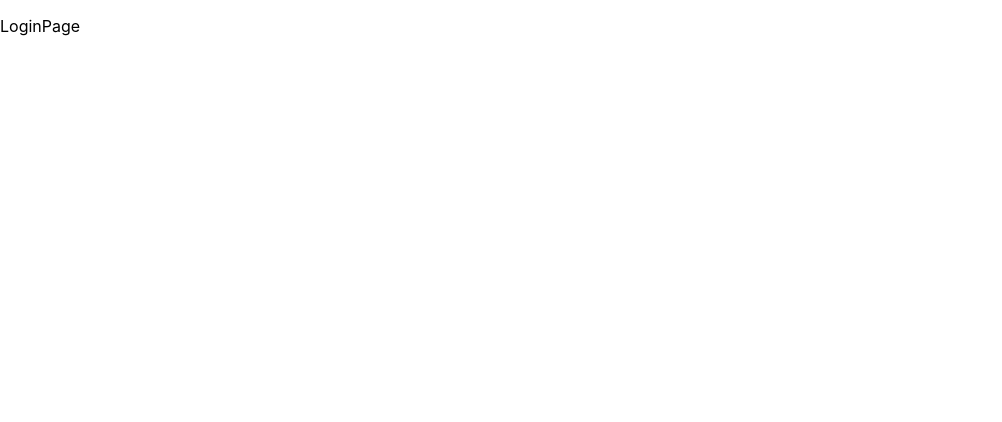
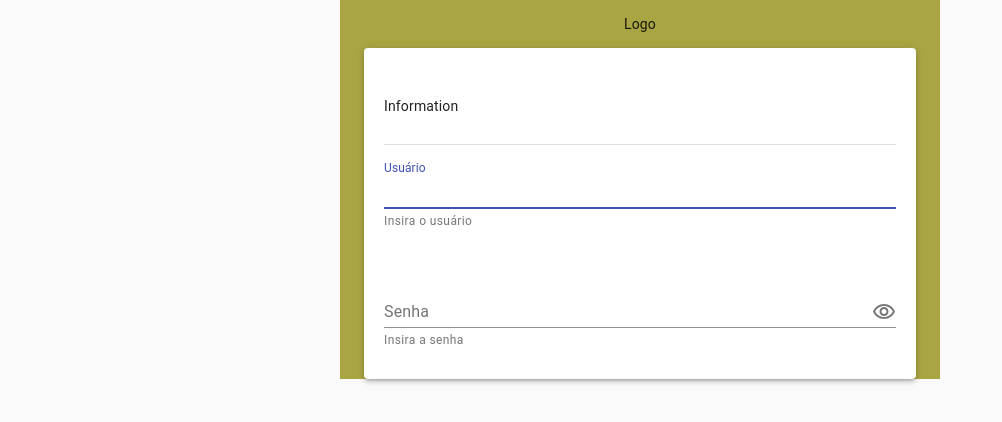
Before and after one commit to LeonardoBurrone/cashback-boticario, a React (Create React App) app: page / in a window 1280 px wide. Shown: the top 422 px of the page, without its empty margins (0-1002 px from the left). Built offline with nearby package versions, Linux system fonts and the light colour scheme.

Commit message:
Create username and password inputs

```diff
--- a/src/AppContent.tsx
+++ b/src/AppContent.tsx
@@ -1,14 +1,20 @@
+import CssBaseline from '@material-ui/core/CssBaseline';
 import React from 'react';
 import { BrowserRouter as Router, Switch } from 'react-router-dom';
 
 import RouteWithSubRoutes from './Components/RouteWithSubRoutes';
 
 import routesConfig from './Config/routes';
+import { GlobalStyle, RootDiv } from './styles';
 
 // TODO: tipar o any
 
 const AppContent: React.FunctionComponent = () => {
   return (
+    <React.Fragment>
+      <GlobalStyle />
+      <RootDiv>
+        <CssBaseline />
         <Router>
           <Switch>
             {routesConfig.map((route: any, index: number) => {
@@ -16,6 +22,8 @@ const AppContent: React.FunctionComponent = () => {
             })}
           </Switch>
         </Router>
+      </RootDiv>
+    </React.Fragment>
   );
 };
 
--- /dev/null
+++ b/src/Components/ToggleVisibility/index.tsx
@@ -0,0 +1,20 @@
+import { IconButton, InputAdornment } from '@material-ui/core';
+import { VisibilityOffOutlined, VisibilityOutlined } from '@material-ui/icons';
+import React from 'react';
+
+type Props = {
+  show: boolean;
+  toggle: () => void;
+};
+
+const ToggleVisibility: React.FunctionComponent<Props> = (props: Props) => {
+  return (
+    <InputAdornment position={'end'}>
+      <IconButton aria-label={'toggle visibility'} edge={'end'} onClick={props.toggle}>
+        {props.show ? <VisibilityOutlined /> : <VisibilityOffOutlined />}
+      </IconButton>
+    </InputAdornment>
+  );
+};
+
+export default ToggleVisibility;
--- /dev/null
+++ b/src/Pages/Login/Information/index.tsx
@@ -0,0 +1,61 @@
+import { Grid, Divider } from '@material-ui/core';
+import React, { useState } from 'react';
+
+import { CBContainer, CBTextField, Title } from './styles';
+
+import ToggleVisibility from '../../../Components/ToggleVisibility';
+
+type Props = {
+  changeValue: (type: 'USERNAME' | 'PASSWORD', value: string) => void;
+  password: string;
+  passwordError: string;
+  username: string;
+  usernameError: string;
+};
+
+const Information: React.FunctionComponent<Props> = (props: Props) => {
+  const [showPassword, setShowPassword] = useState<boolean>(true);
+
+  const changeValue = (type: 'USERNAME' | 'PASSWORD') => (event: React.ChangeEvent<HTMLInputElement>) => {
+    props.changeValue(type, event.target.value);
+  };
+
+  return (
+    <CBContainer elevation={3}>
+      <Title>
+        <p>Information</p>
+      </Title>
+      <Divider />
+      <Grid container spacing={3}>
+        <Grid item xs={12}>
+          <CBTextField
+            autoFocus
+            value={props.username}
+            onChange={changeValue('USERNAME')}
+            label="Usuário"
+            id="username"
+            margin="normal"
+            helperText={props.usernameError || 'Insira o usuário'}
+            error={props.usernameError.length > 0}
+          />
+        </Grid>
+        <Grid item xs={12}>
+          <CBTextField
+            label="Senha"
+            id="password"
+            onChange={changeValue('PASSWORD')}
+            margin="normal"
+            type={showPassword ? 'password' : 'text'}
+            helperText={props.passwordError || 'Insira a senha'}
+            error={props.passwordError.length > 0}
+            InputProps={{
+              endAdornment: <ToggleVisibility show={showPassword} toggle={() => setShowPassword(!showPassword)} />
+            }}
+          />
+        </Grid>
+      </Grid>
+    </CBContainer>
+  );
+};
+
+export default Information;
--- /dev/null
+++ b/src/Pages/Login/Information/styles.tsx
@@ -0,0 +1,28 @@
+import { Paper, TextField } from '@material-ui/core';
+import styled from 'styled-components';
+
+const CBContainer = styled(Paper)`
+  && {
+    padding: 20px;
+    &.center {
+      display: flex;
+      flex-direction: column;
+      justify-content: center;
+      align-items: center;
+    }
+  }
+`;
+
+const CBTextField = styled(TextField)`
+  && {
+    min-width: 100%;
+  }
+`;
+
+const Title = styled.p`
+  align-items: flex-start;
+  display: flex;
+  flex-flow: column;
+`;
+
+export { CBContainer, CBTextField, Title };
--- a/src/Pages/Login/index.tsx
+++ b/src/Pages/Login/index.tsx
@@ -1,10 +1,42 @@
-import React from 'react';
+import React, { useState } from 'react';
+
+import Information from './Information';
+import { CBContainer, Logo } from './styles';
+
+// TODO: colocar Logo
 
 const Login: React.FunctionComponent = () => {
+  const [password, setPassword] = useState<string>('');
+  const [passwordError, setPasswordError] = useState<string>('');
+  const [username, setUsername] = useState<string>('');
+  const [usernameError, setUsernameError] = useState<string>('');
+
+  const changeValue = (type: 'USERNAME' | 'PASSWORD', value: string) => {
+    // TODO: remover
+    console.log('Tipo - valor: ', type, value);
+
+    if (type === 'USERNAME') {
+      setUsername(value);
+      setUsernameError(value.length > 0 ? '' : 'Campo obrigatório');
+    } else {
+      setPassword(value);
+      setPasswordError(value.length > 0 ? '' : 'Campo obrigatório');
+    }
+  };
+
   return (
-    <div>
-      <p>LoginPage</p>
-    </div>
+    <CBContainer maxWidth="sm">
+      <Logo>
+        <p>Logo</p>
+      </Logo>
+      <Information
+        changeValue={changeValue}
+        password={password}
+        passwordError={passwordError}
+        username={username}
+        usernameError={usernameError}
+      />
+    </CBContainer>
   );
 };
 
--- /dev/null
+++ b/src/Pages/Login/styles.tsx
@@ -0,0 +1,18 @@
+import { Container } from '@material-ui/core';
+import styled from 'styled-components';
+
+const CBContainer = styled(Container)`
+  && {
+    background: #aaa543;
+    display: flex;
+    flex-flow: column;
+  }
+`;
+
+const Logo = styled.div`
+  align-items: center;
+  display: flex;
+  flex-flow: column;
+`;
+
+export { CBContainer, Logo };
--- /dev/null
+++ b/src/styles.tsx
@@ -0,0 +1,23 @@
+import styled, { createGlobalStyle } from 'styled-components';
+
+const GlobalStyle = createGlobalStyle`
+  html{
+    height: 100%;
+  }
+
+  body,
+  #root {
+    min-height: 100%;
+  }
+
+  body{
+    background: #FFF;
+  }
+`;
+
+const RootDiv = styled.div`
+  display: flex;
+  min-height: 100%;
+`;
+
+export { GlobalStyle, RootDiv };
```
Lines whose indentation alone changed are shown as unchanged.
